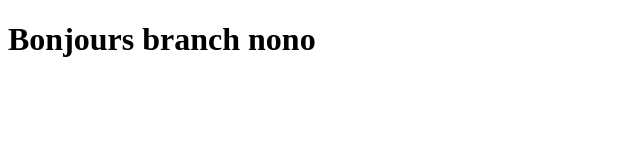
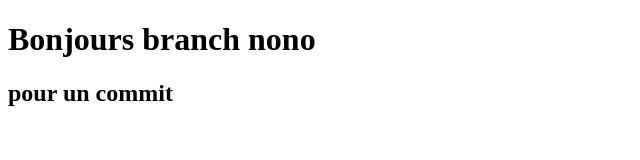
Before and after one commit to Nouno3001/Test-yannis, a plain HTML site: page index.html in a window 1280 px wide. Shown: the whole page, without its empty margins (0-640 px from the left). Drawn offline with Linux system fonts and the light colour scheme.

Commit message:
je suis un commit

```diff
--- a/index.html
+++ b/index.html
@@ -8,5 +8,6 @@
   </head>
   <body>
     <h1>Bonjours branch nono</h1>
+    <h2>pour un commit<h2>
   </body>
 </html>
```
